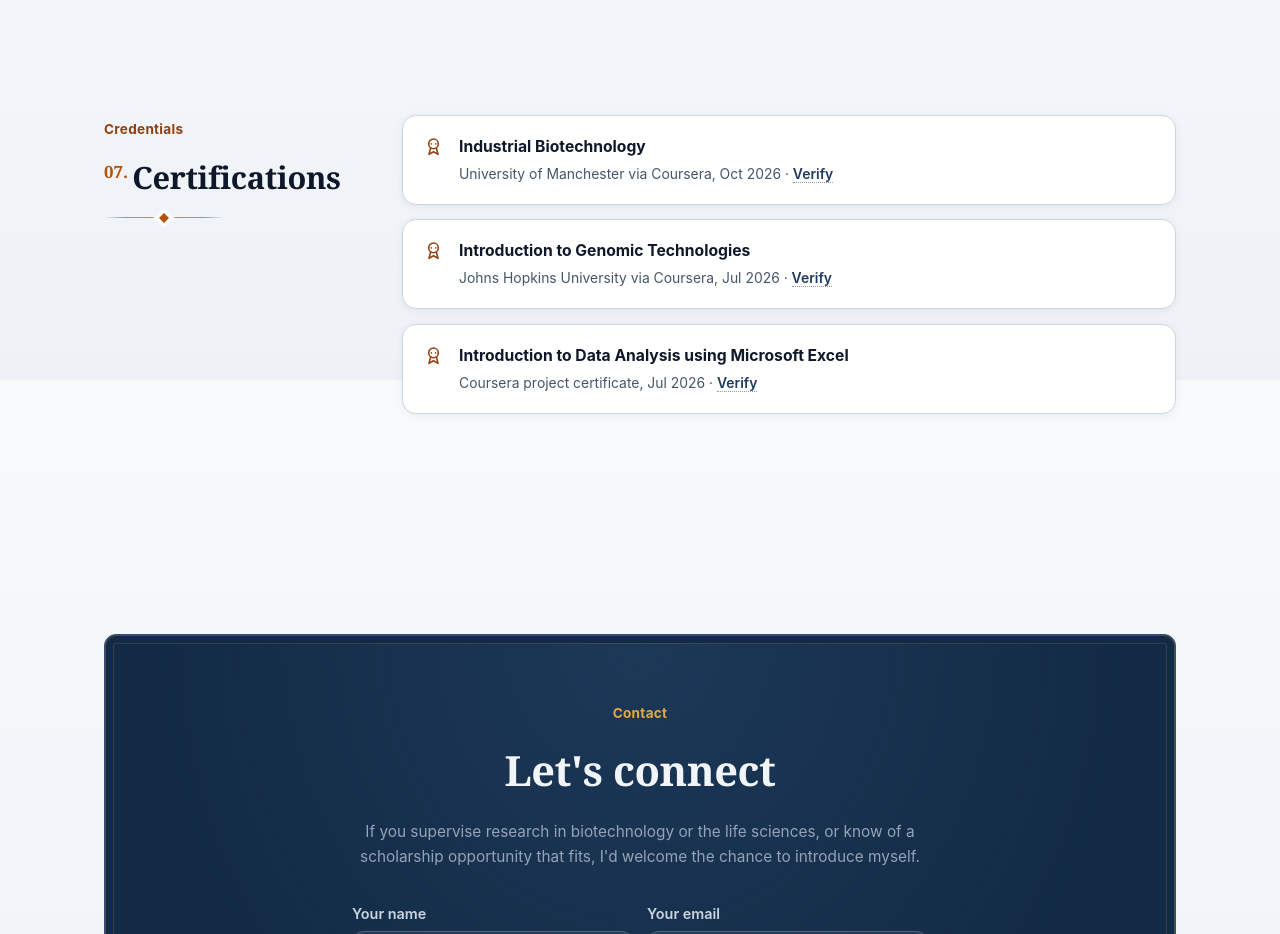
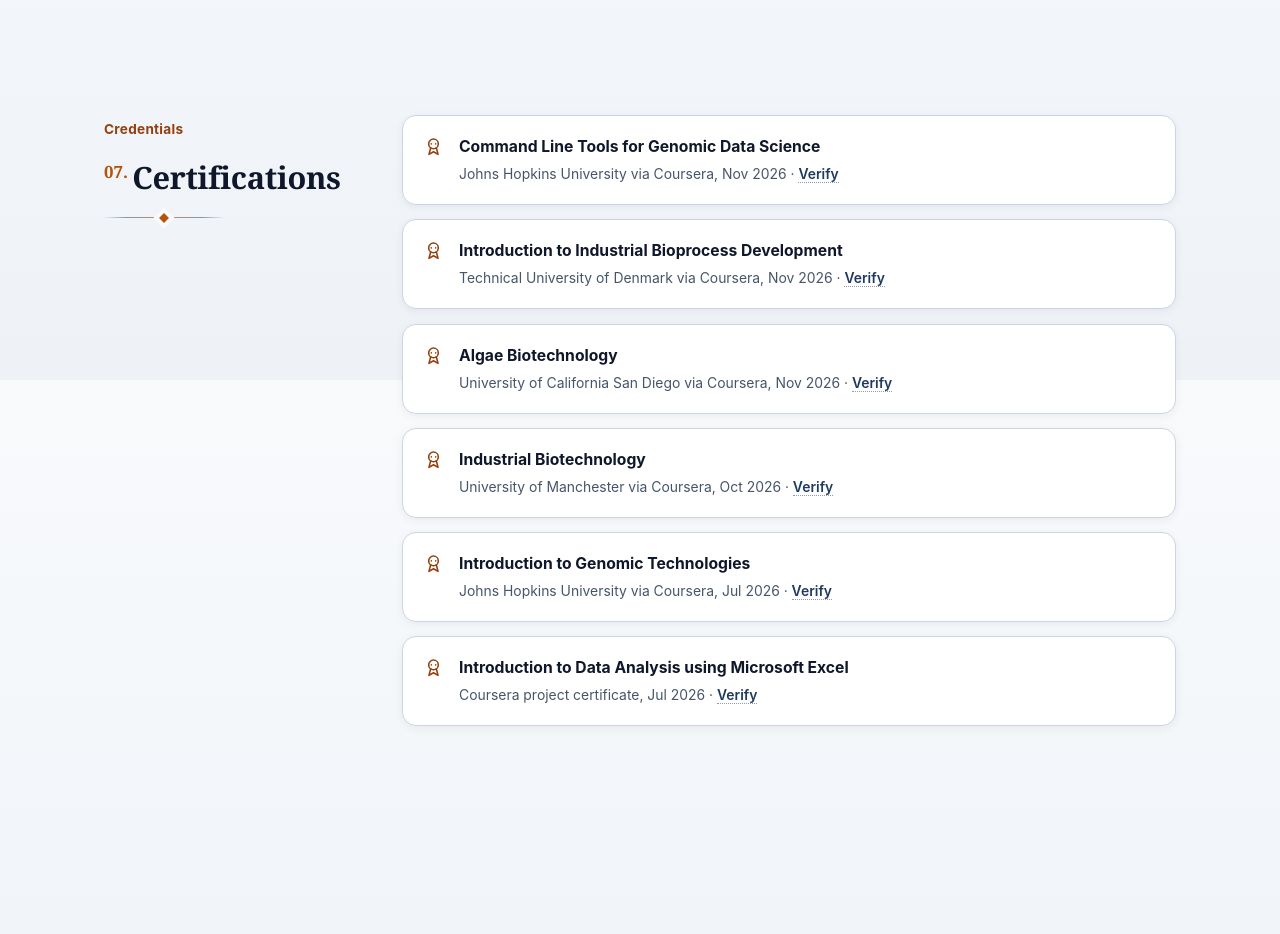
Before and after one commit to mobeennasir/portfolio, a plain HTML site: page index.html in a window 1280 px wide. Shown: the part 4420-5354 px from the top of the page. Drawn offline with Linux system fonts and the light colour scheme.

Commit message:
Certifications: add Algae Biotechnology, Industrial Bioprocess Development, Command Line Tools for Genomic Data Science (Nov 2026)

```diff
--- a/index.html
+++ b/index.html
@@ -921,6 +921,18 @@
         <ul class="cert-list">
           <li class="reveal">
             <svg viewBox="0 0 24 24" aria-hidden="true"><circle cx="12" cy="9" r="5.5"/><path d="m8.8 13.5-2 7.5 5.2-3 5.2 3-2-7.5"/><path d="M9.5 9h.01M14.5 9h.01"/></svg>
+            <div><strong>Command Line Tools for Genomic Data Science</strong><span>Johns Hopkins University via Coursera, Nov 2026 · <a href="https://coursera.org/verify/Q0K9HN54BY7X">Verify</a></span></div>
+          </li>
+          <li class="reveal reveal-d1">
+            <svg viewBox="0 0 24 24" aria-hidden="true"><circle cx="12" cy="9" r="5.5"/><path d="m8.8 13.5-2 7.5 5.2-3 5.2 3-2-7.5"/><path d="M9.5 9h.01M14.5 9h.01"/></svg>
+            <div><strong>Introduction to Industrial Bioprocess Development</strong><span>Technical University of Denmark via Coursera, Nov 2026 · <a href="https://coursera.org/verify/8PYW4CXITKL3">Verify</a></span></div>
+          </li>
+          <li class="reveal reveal-d2">
+            <svg viewBox="0 0 24 24" aria-hidden="true"><circle cx="12" cy="9" r="5.5"/><path d="m8.8 13.5-2 7.5 5.2-3 5.2 3-2-7.5"/><path d="M9.5 9h.01M14.5 9h.01"/></svg>
+            <div><strong>Algae Biotechnology</strong><span>University of California San Diego via Coursera, Nov 2026 · <a href="https://coursera.org/verify/KRW6JP7HJIX2">Verify</a></span></div>
+          </li>
+          <li class="reveal">
+            <svg viewBox="0 0 24 24" aria-hidden="true"><circle cx="12" cy="9" r="5.5"/><path d="m8.8 13.5-2 7.5 5.2-3 5.2 3-2-7.5"/><path d="M9.5 9h.01M14.5 9h.01"/></svg>
             <div><strong>Industrial Biotechnology</strong><span>University of Manchester via Coursera, Oct 2026 · <a href="https://coursera.org/verify/M6HPMZOSU3GF">Verify</a></span></div>
           </li>
           <li class="reveal reveal-d1">
```
